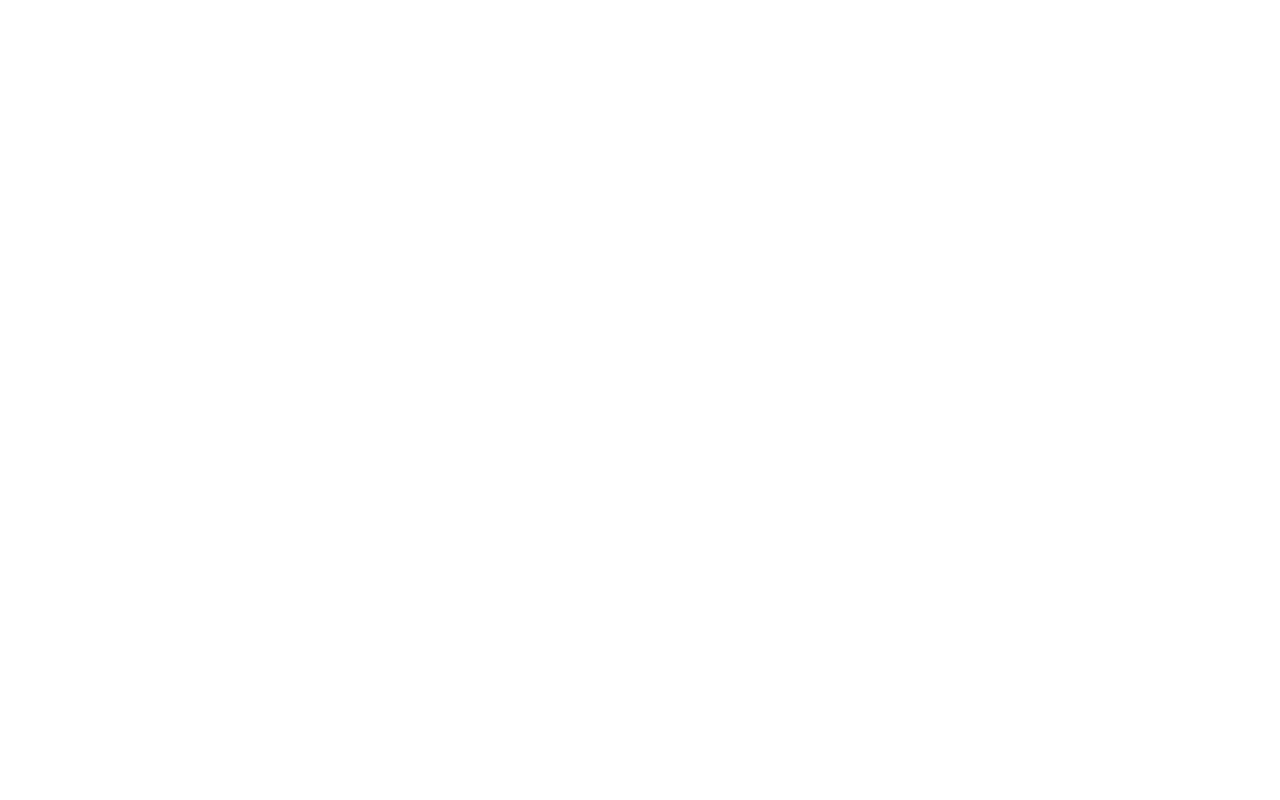
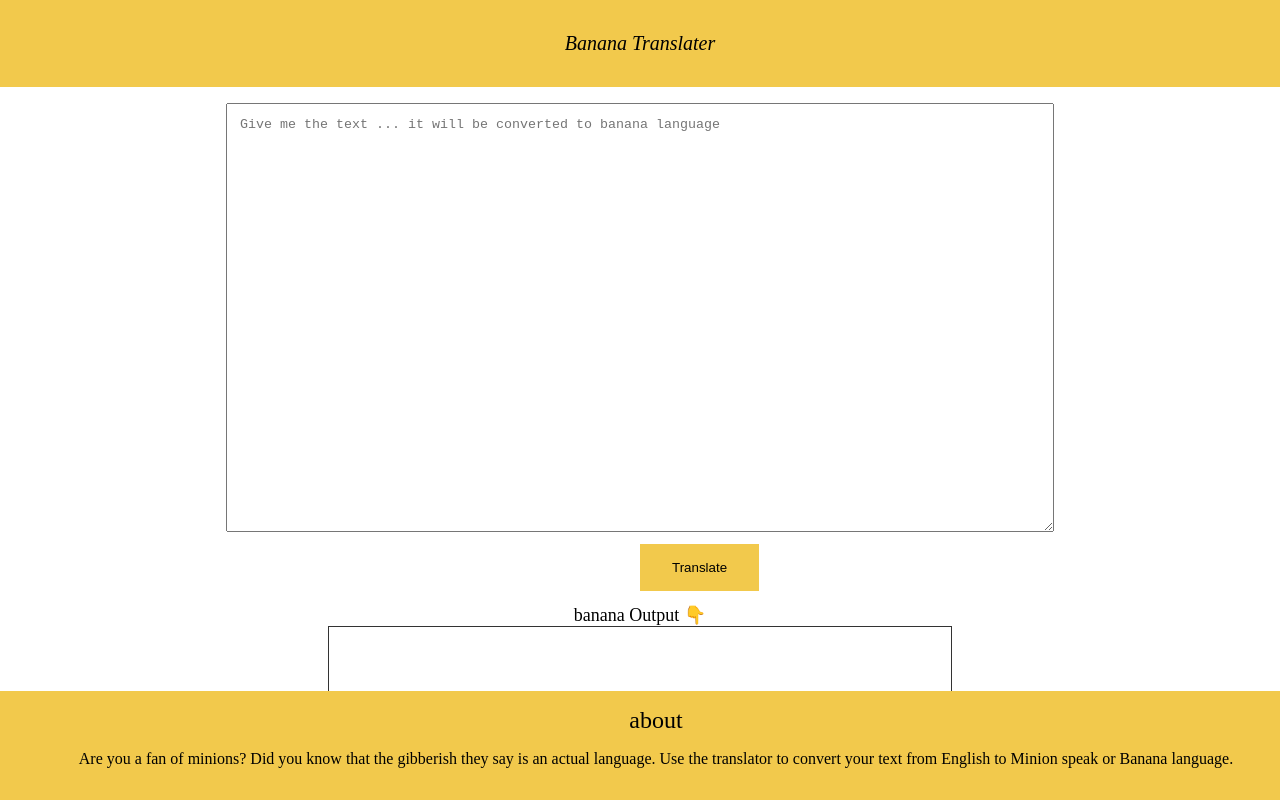
Before and after one commit to vddhuri/banana-speak, a plain HTML site: page index.html in a window 1280 px wide. Drawn offline with Linux system fonts and the light colour scheme.

Commit message:
feat : banana translate created along with css and api integration

```diff
--- /dev/null
+++ b/app.js
@@ -0,0 +1,17 @@
+var textComponent = document.querySelector("#txt-area");
+var  buttonComponet =document.querySelector("#btn-translate");
+var output =document.querySelector("#output");
+
+function errorHandler(error){
+    console.log("oops" + error);
+    alert("soemthing wrong ... try again after some time")
+}
+
+function buttonClick(){
+    console.log("clicked");
+    var url='https://api.funtranslations.com/translate/minion.json'+'?text='+textComponent.value
+    fetch(encodeURI(url)).then(response=>response.json()).then(json=> output.innerText=json.contents.translated).catch(errorHandler)
+
+}
+// textComponent.addEventListener("onchange",showText)
+buttonComponet.addEventListener("click",buttonClick)
--- a/index.html
+++ b/index.html
@@ -1,12 +1,34 @@
 <!DOCTYPE html>
 <html lang="en">
+
 <head>
     <meta charset="UTF-8">
     <meta http-equiv="X-UA-Compatible" content="IE=edge">
     <meta name="viewport" content="width=device-width, initial-scale=1.0">
+    <link href="style.css" type='text/css' rel="stylesheet">
     <title>Banana translate</title>
+
 </head>
-<body>
 
+<body style="margin: 0;">
+    <nav class="navbar">
+        <div class='header'> Banana Translater </div>
+    </nav>
+<main>
+    <textarea placeholder="Give me the text ... it will be converted to banana language" id='txt-area'></textarea>
+    <button id='btn-translate'>Translate</button>
+    <div style="font-size: large; text-align: center;">
+        banana Output 👇
+    </div>
+    <div id='output'></div>
+</main>
+
+<footer>
+    <div style="font-size: x-large; text-align: center;">about</div>
+    <p style="text-align: center;">Are you a fan of minions? Did you know that the gibberish they say is an actual language. Use the translator
+        to convert your text from English to Minion speak or Banana language.</p>
+</footer>
+    <script src='./app.js' type="text/javascript"></script>
 </body>
+
 </html>
--- /dev/null
+++ b/style.css
@@ -0,0 +1,56 @@
+:root {
+    --primary: #F2C94C;
+    --black: #333333;
+    --width-break: 600px;
+}
+
+.navbar{
+    text-align: center;
+    background-color: var(--primary);
+}
+
+.header{
+    font-size: 20px;
+    font-style: italic;
+    padding:2rem;
+}
+
+#txt-area{
+    display: block;
+    height:50vh;
+    width: 100vh;
+    padding: 1em;
+    margin:auto;
+}
+main{
+display: block;
+margin:auto;
+padding: 1rem;
+}
+
+footer{
+    position: fixed;
+    bottom: 0;
+    width: 100%;
+    padding: 1rem;
+    background-color: var(--primary);
+    text-align: centre;
+}
+
+#btn-translate{
+    display: block;
+    margin:1% 50%;
+    padding:1rem 2rem;
+    background-color: var(--primary);
+    border:none;
+    box-sizing: border-box;
+}
+#output{
+    box-sizing: border-box;
+    width:50%;
+    margin:auto;
+    min-height: 10vh;
+    max-height: 20vh;
+    overflow: scroll;
+    border: 1px solid var(--black);
+}
```
